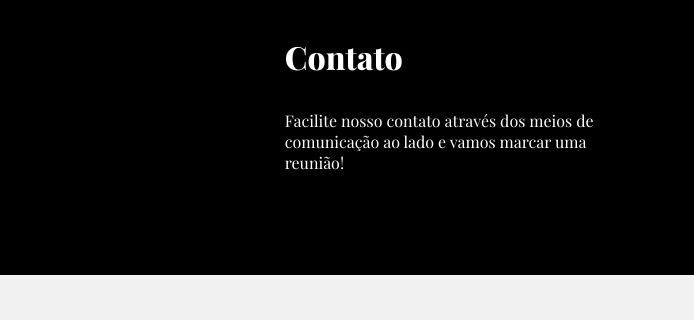
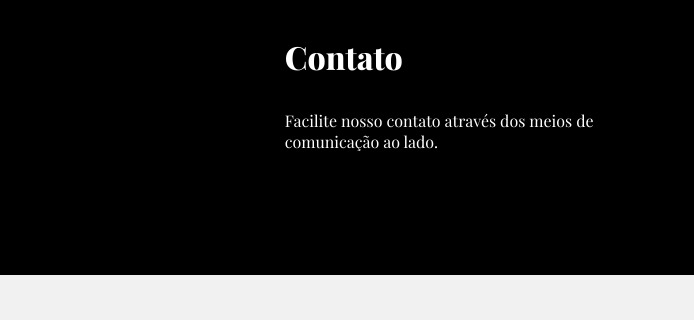
Before and after one commit to ViniciusGrippe/kayronrodrigues, a plain HTML site: page index.html in a window 1280 px wide. Shown: the part 2675-2995 px from the top of the page, 0-694 px from the left. Drawn offline with nearby package versions, Linux system fonts and the light colour scheme.

Commit message:
Update index.html

```diff
--- a/index.html
+++ b/index.html
@@ -120,7 +120,7 @@
   <div class="cont contato">
     <div class="" data-aos="fade-up">
       <h1>Contato</h1>
-      <p>Facilite nosso contato através dos meios de comunicação ao lado e vamos marcar uma reunião!</p>
+      <p>Facilite nosso contato através dos meios de comunicação ao lado.</p>
     </div>
     <div class="">
       <a href="mailto:kayronrodrigues.adv@gmail.com">
```
